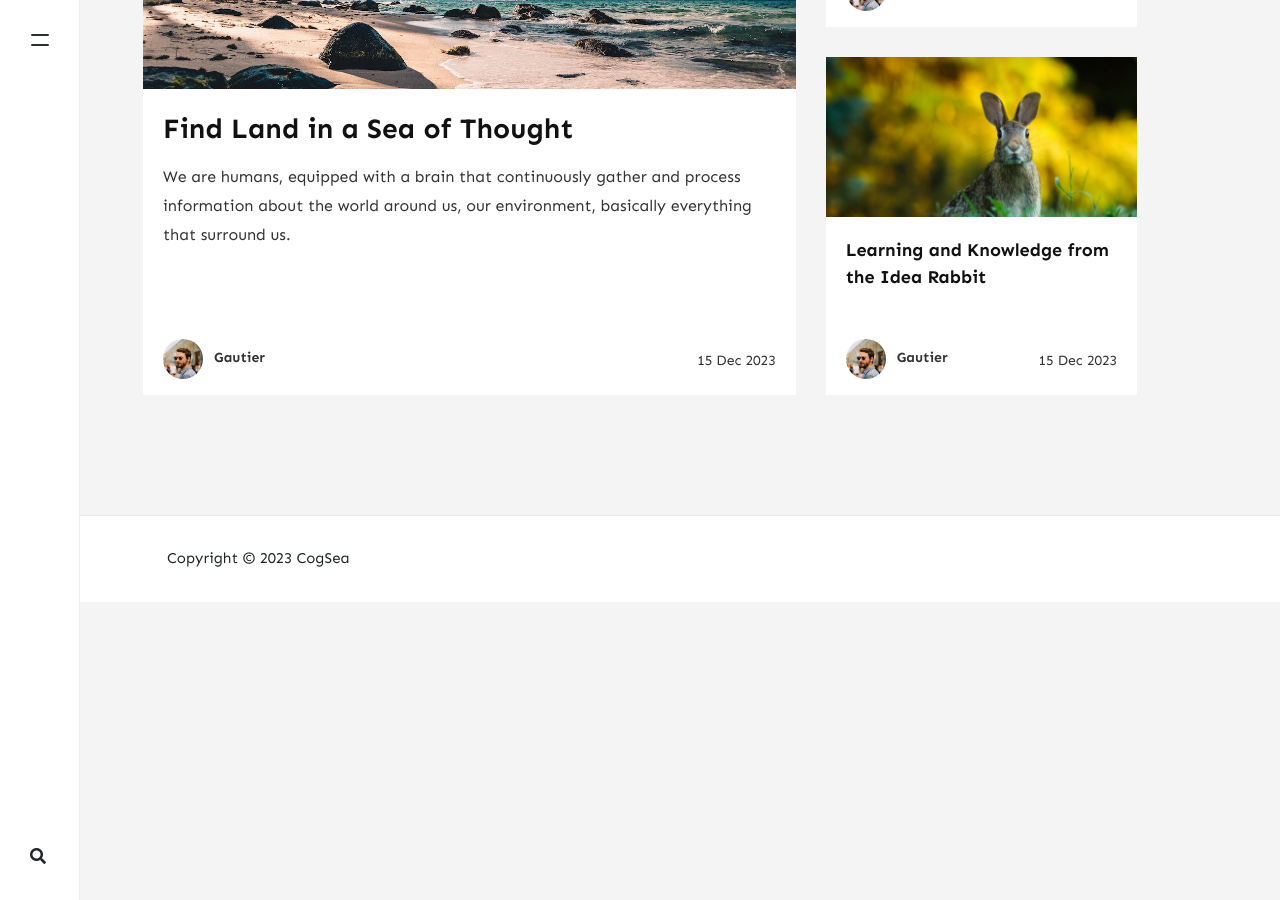
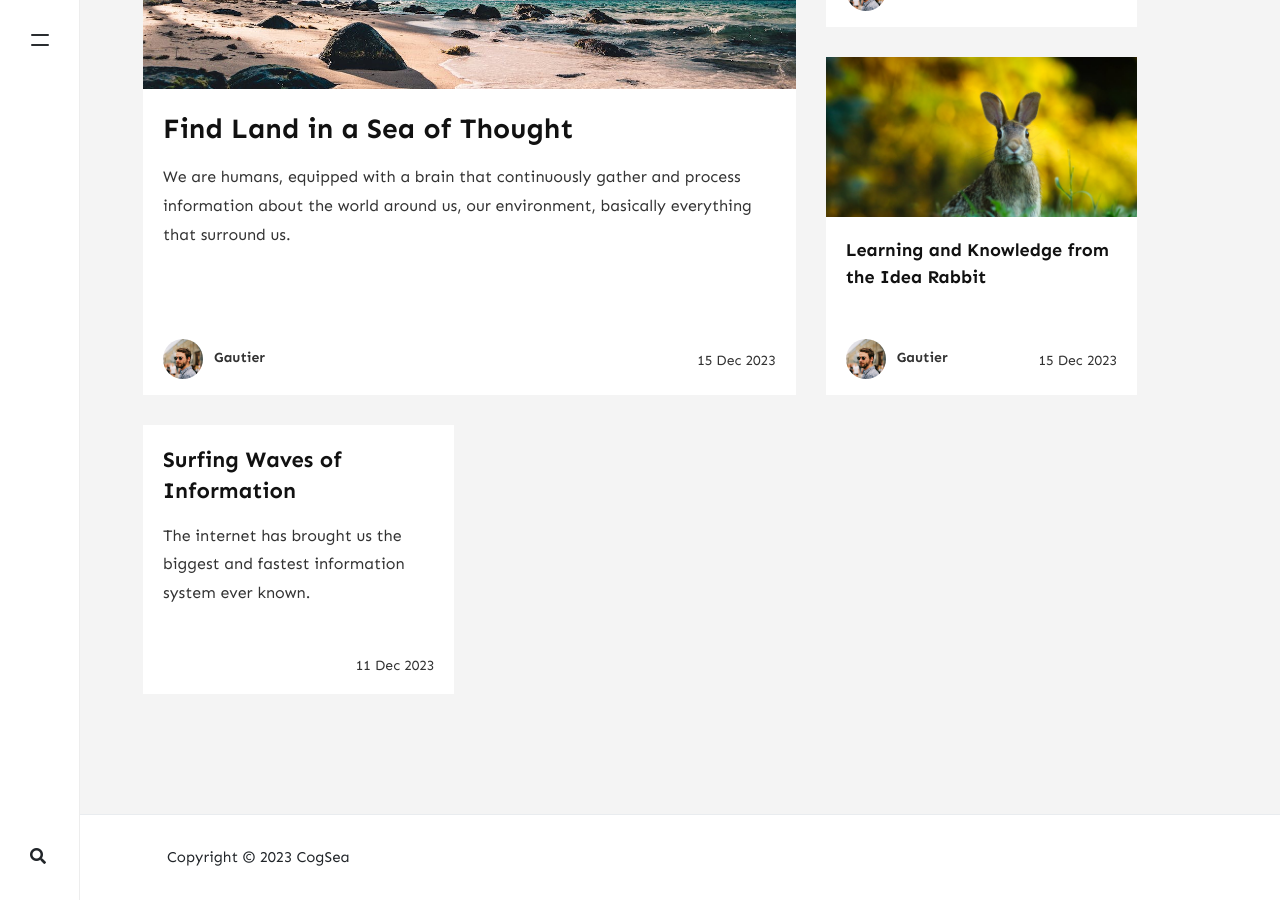
Before and after one commit to cogsea/cogsea.github.io, a Jekyll site: the page built from index.html, in a window 1280 px wide and 900 px high, scrolled down 651 px. Built offline with Jekyll 4.4.1, drawn with Linux system fonts in a browser that asks for light colours; nearby versions of some CDN libraries; the list of posts is cut into pages by our own code; comment, search, counter and statistics services are not loaded; before the commit the page ends 1253 px from its top, so only the background shows below that.

Commit message:
Adds post information waves

```diff
--- /dev/null
+++ b/_posts/2023-12-11-information-waves.md
@@ -0,0 +1,7 @@
+---
+title: Surfing Waves of Information
+description: We get waves of information thrown at us on a daily basis. information, attention
+---
+The internet has brought us the biggest and fastest information system ever known.
+
+It allows us to communicate freely (most of the time) with the outside world, with the numerous people around us.
```
Also changed, not shown: _posts/2023-12-15-sea-of-thought.md (+7 -2 lines).
